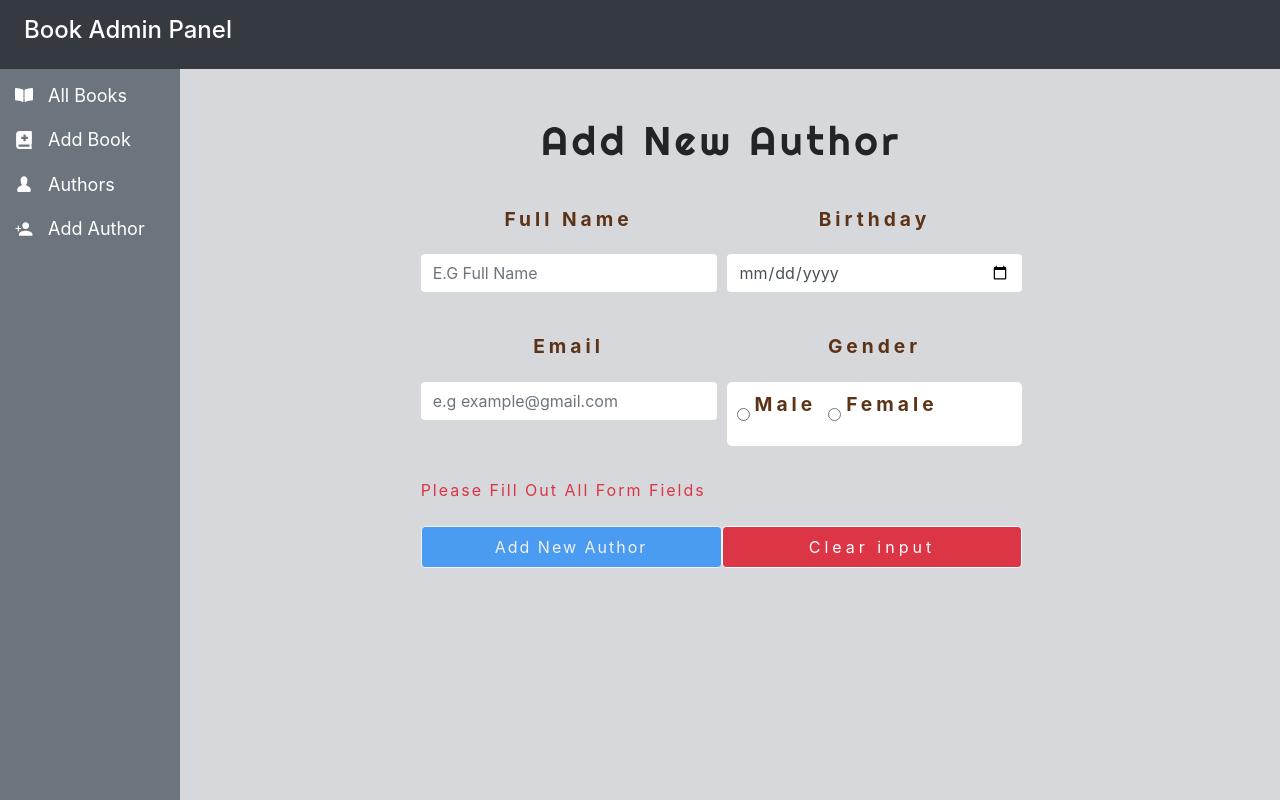
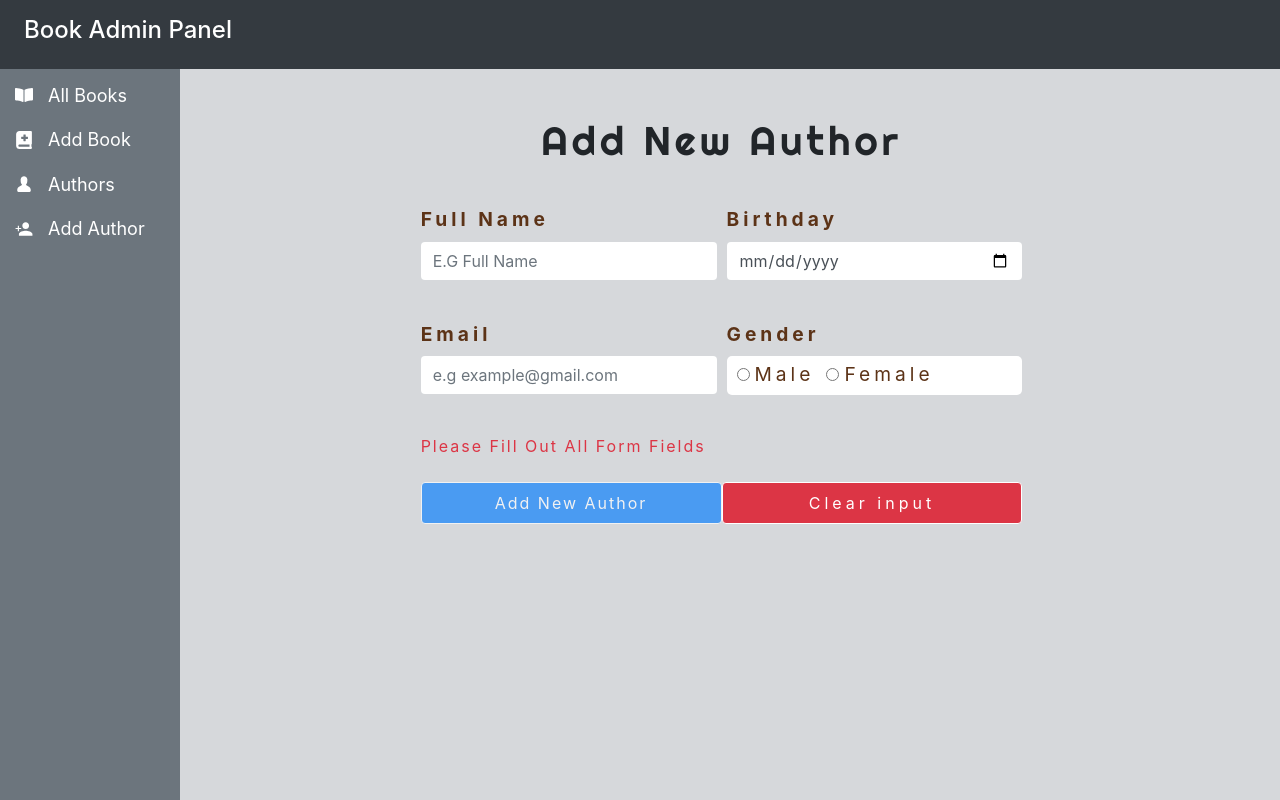
Before and after one commit to BahramIsmayilov/admin-panel-first, a React (Create React App) app: page /addAuthor in a window 1280 px wide. Built offline with nearby package versions, Linux system fonts and the light colour scheme; no server answers.

Commit message:
some change label tags css style

```diff
--- a/src/components/context/context.js
+++ b/src/components/context/context.js
@@ -141,6 +141,7 @@ export function BookProvider({ children }) {
         setMaxPrice(tempMaxPrice);
         setMaxPageCount(tempMaxCount);
         setPageCountRange(tempMaxCount);
+        setMinPrice(0);
         setBooks(tempBooks);
       } catch (error) {
         console.log(error);
--- a/src/index.css
+++ b/src/index.css
@@ -316,7 +316,7 @@ input[type='range']:focus::-ms-fill-upper {
 
 .radio-button {
   background-color: var(--mainWhite);
-  padding: 8px 10px 6px;
+  padding: 4px 10px 6px;
   border-radius: 5px;
 }
 /* ##### end of add author ##### */
--- a/src/pages/AddAuthor.js
+++ b/src/pages/AddAuthor.js
@@ -32,7 +32,9 @@ const AddAuthor = () => {
           >
             {id ? (
               <div className="form-group mb-4">
-                <label htmlFor="title">ID</label>
+                <label htmlFor="title" className="text-left mb-2">
+                  ID
+                </label>
                 <input
                   name="id"
                   disabled
@@ -44,7 +46,9 @@ const AddAuthor = () => {
             ) : null}
             <div className="form-row mb-md-3">
               <div className="form-group col-md-6 mb-4">
-                <label htmlFor="fullName">Full Name</label>
+                <label htmlFor="fullName" className="text-left mb-2">
+                  Full Name
+                </label>
                 <input
                   name="fullName"
                   type="text"
@@ -57,7 +61,9 @@ const AddAuthor = () => {
                 />
               </div>
               <div className="form-group col-md-6 mb-4">
-                <label htmlFor="birthDate">Birthday</label>
+                <label htmlFor="birthDate" className="text-left mb-2">
+                  Birthday
+                </label>
                 <input
                   name="birthDate"
                   type="date"
@@ -72,7 +78,9 @@ const AddAuthor = () => {
             </div>
             <div className="form-row mb-md-3">
               <div className="form-group col-md-6 mb-4">
-                <label htmlFor="email">Email</label>
+                <label htmlFor="email" className="text-left mb-2">
+                  Email
+                </label>
                 <input
                   name="email"
                   type="email"
@@ -86,7 +94,7 @@ const AddAuthor = () => {
               </div>
 
               <div className="form-group  col-md-6">
-                <label className="d-block">Gender</label>
+                <label className="d-block text-left mb-2">Gender</label>
                 <div className="radio-button">
                   <div className="form-check form-check-inline">
                     <input
@@ -98,7 +106,10 @@ const AddAuthor = () => {
                       onChange={handleGender}
                       checked={gender === 'Male' ? true : false}
                     />
-                    <label className="form-check-label" htmlFor="male">
+                    <label
+                      className="form-check-label font-weight-normal m-0"
+                      htmlFor="male"
+                    >
                       Male
                     </label>
                   </div>
@@ -112,7 +123,10 @@ const AddAuthor = () => {
                       onChange={handleGender}
                       checked={gender === 'Female' ? true : false}
                     />
-                    <label className="form-check-label" htmlFor="female">
+                    <label
+                      className="form-check-label font-weight-normal m-0"
+                      htmlFor="female"
+                    >
                       Female
                     </label>
                   </div>
--- a/src/pages/AddBook.js
+++ b/src/pages/AddBook.js
@@ -45,7 +45,9 @@ const AddBook = () => {
             {edit || id ? (
               <div className="form-row mb-md-3">
                 <div className="form-group col-md-6">
-                  <label htmlFor="title">ID</label>
+                  <label htmlFor="title" className="text-left mb-2">
+                    ID
+                  </label>
                   <input
                     name="id"
                     disabled
@@ -55,7 +57,9 @@ const AddBook = () => {
                   />
                 </div>
                 <div className="form-group col-md-6">
-                  <label htmlFor="title">Name</label>
+                  <label htmlFor="title" className="text-left mb-2">
+                    Name
+                  </label>
                   <input
                     name="title"
                     type="text"
@@ -68,8 +72,10 @@ const AddBook = () => {
                 </div>
               </div>
             ) : (
-              <div className="form-group mb-md-4">
-                <label htmlFor="title">Name</label>
+              <div className="form-group  mb-md-4">
+                <label htmlFor="title" className="text-left mb-2">
+                  Name
+                </label>
                 <input
                   name="title"
                   type="text"
@@ -82,8 +88,10 @@ const AddBook = () => {
               </div>
             )}
             <div className="form-row mb-md-3">
-              <div className="form-group col-md-6">
-                <label htmlFor="author">Author</label>
+              <div className="form-group  col-md-6">
+                <label htmlFor="author" className="text-left mb-2">
+                  Author
+                </label>
                 <select
                   type="text"
                   name="author"
@@ -109,7 +117,9 @@ const AddBook = () => {
                 </select>
               </div>
               <div className="form-group col-md-6">
-                <label htmlFor="type">Category</label>
+                <label htmlFor="type" className="text-left mb-2">
+                  Category
+                </label>
                 <select
                   type="text"
                   name="category"
@@ -137,7 +147,9 @@ const AddBook = () => {
             </div>
             <div className="form-row mb-md-3">
               <div className="form-group col-md-6">
-                <label htmlFor="price">Price</label>
+                <label htmlFor="price" className="text-left mb-2">
+                  Price
+                </label>
                 <input
                   name="price"
                   type="text"
@@ -149,7 +161,9 @@ const AddBook = () => {
                 />
               </div>
               <div className="form-group col-md-6">
-                <label htmlFor="language">Language</label>
+                <label htmlFor="language" className="text-left mb-2">
+                  Language
+                </label>
                 <input
                   name="language"
                   type="text"
@@ -163,7 +177,9 @@ const AddBook = () => {
             </div>
             <div className="form-row mb-4">
               <div className="form-group col-md-6">
-                <label htmlFor="publishDate">Publish Date</label>
+                <label htmlFor="publishDate" className="text-left mb-2">
+                  Publish Date
+                </label>
                 <input
                   name="publishDate"
                   type="date"
@@ -175,7 +191,9 @@ const AddBook = () => {
                 />
               </div>
               <div className="form-group col-md-6">
-                <label htmlFor="pageCount">Page</label>
+                <label htmlFor="pageCount" className="text-left mb-2">
+                  Page
+                </label>
                 <input
                   name="pageCount"
                   type="number"
--- a/src/pages/Authors.js
+++ b/src/pages/Authors.js
@@ -10,7 +10,7 @@ const Authors = () => {
   }
   return (
     <section className="section books pt-4">
-      <h1>All Authors</h1>
+      <h1 className="mb-5">All Authors</h1>
       <AuthorsList authors={authors} />
     </section>
   );
```
